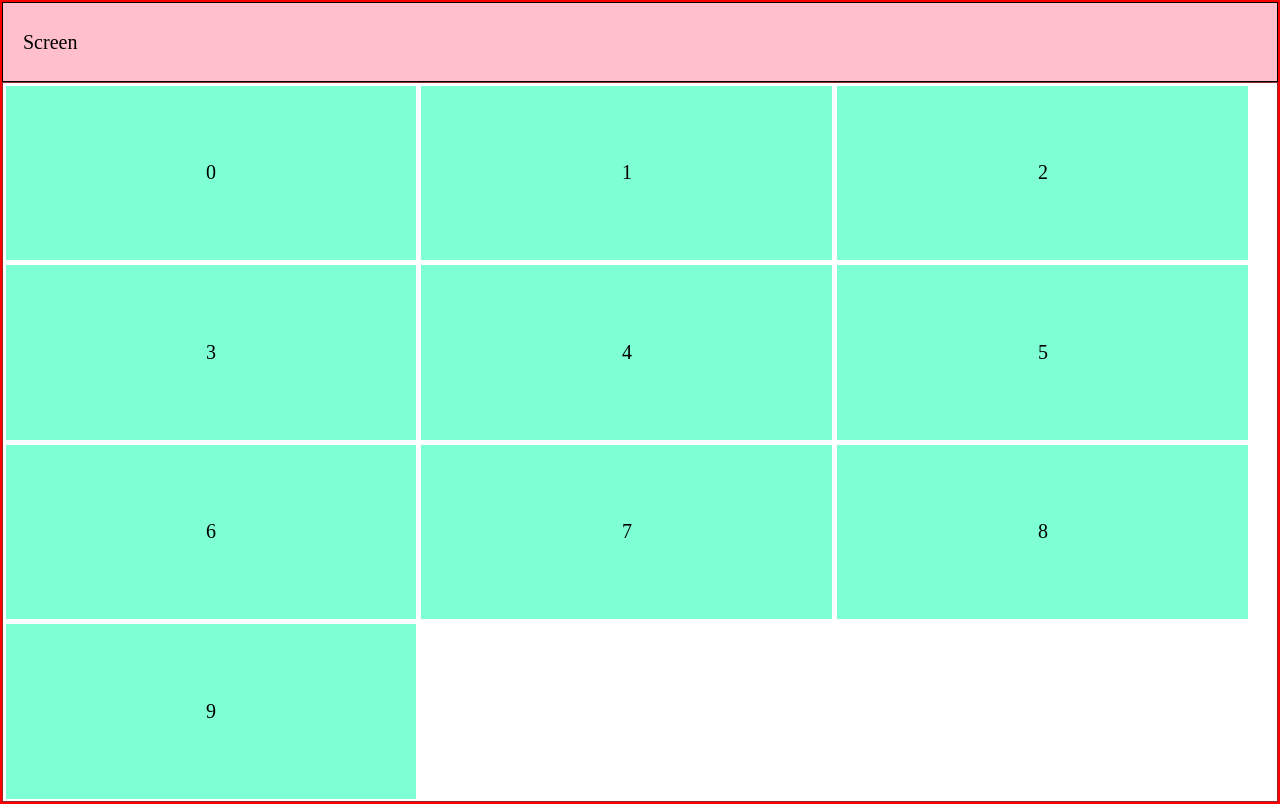
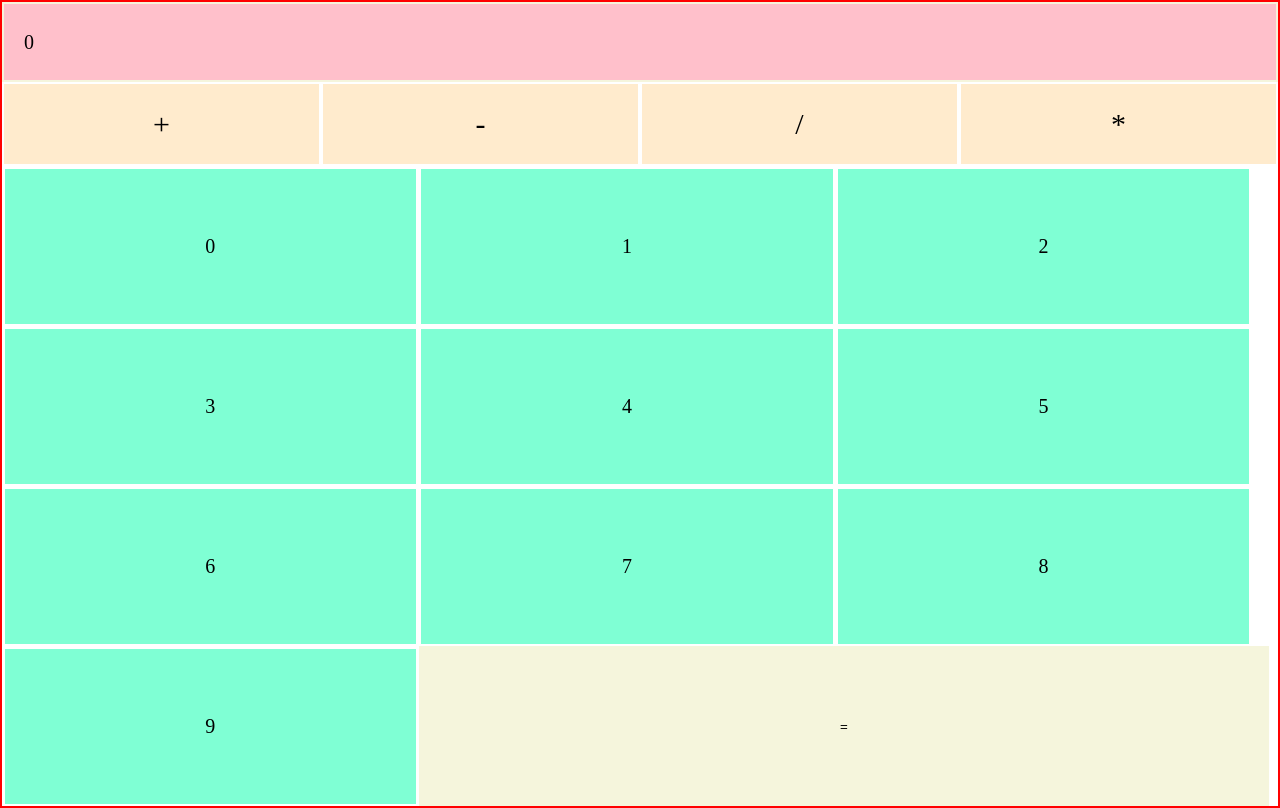
Before and after one commit to borisrosedev/BankUp, a plain HTML site: page app/index.html in a window 1280 px wide. Drawn offline with Linux system fonts and the light colour scheme.

Commit message:
feat/add

```diff
--- a/app/index.html
+++ b/app/index.html
@@ -8,28 +8,38 @@
 </head>
 <body>
 
-    <div class="calculator">
+    <form class="calculator">
 
         <!-- deux enfants directs de calculator-->
-        <div class="screen">
+        <div class="screen" id="screen">
             Screen
+        </div>
+        <div class="operations">
+            <div class="operation" id="add">+</div>
+            <div class="operation" id="substract">-</div>
+            <div class="operation" id="divide">/</div>
+            <div class="operation" id="multiply">*</div>
         </div>
 
         <div class="digits-board">
             <!-- enfants de digits-board -->
-            <div class="digit">0</div>
-            <div class="digit">1</div>
-            <div class="digit">2</div>
-            <div class="digit">3</div>
-            <div class="digit">4</div>
-            <div class="digit">5</div>
-            <div class="digit">6</div>
-            <div class="digit">7</div>
-            <div class="digit">8</div>
-            <div class="digit last-digit">9</div>
+            <div class="digit" id="0">0</div>
+            <div class="digit" id="1">1</div>
+            <div class="digit" id="2">2</div>
+            <div class="digit" id="3">3</div>
+            <div class="digit" id="4">4</div>
+            <div class="digit" id="5">5</div>
+            <div class="digit" id="6">6</div>
+            <div class="digit" id="7">7</div>
+            <div class="digit" id="8">8</div>
+            <div class="digit last-digit" id="9">9</div>
             <!-- fin de digits board-->
+
+            <button> = </button>
         </div>
-    </div>
+    </form>
 
+    <!-- tout a la fin je référence mon scripts javascript-->
+     <script src="./main.js" type="module"></script>
 </body>
 </html>
--- /dev/null
+++ b/app/main.js
@@ -0,0 +1,22 @@
+console.log("🟢 Bonjour la calculatrice a fini de s'afficher")
+
+const screen = document.getElementById("screen");
+screen.innerHTML = "0"
+
+// c'est un tableau
+const digitIdentifiers = [0,1,2,3,4,5,6,7,8,9]
+
+for(const el of digitIdentifiers){
+    // pour chaque élément du tableau ci-dessus
+    // tu récupères élément HTML qui a la valeur de cet élément comme identifiant
+    document.getElementById(el).addEventListener('click', digitClickHandler)
+}
+
+
+function digitClickHandler(e){
+    // c'est une fonction qui va gérer ce qui se passe quand je clique sur un bouton
+    screen.innerHTML = e.target.id
+
+}
+
+// objectif : faire en sorte que lorsque je clique sur l'un des chiffres puis sur l'opératateur + et encore sur un autre chiffre il m'affiche dans la partie screen la somme des deux.
--- a/app/style.css
+++ b/app/style.css
@@ -13,6 +13,37 @@ body {
     border: solid red 2px;
     display: flex;
     flex-direction: column;
+
+    button {
+        width: calc(100%/1.5);
+        border: none;
+        background-color: beige;
+        &:hover {
+            background-color: antiquewhite;
+            cursor: pointer;
+        }
+    }
+}
+
+.operations {
+
+    display: flex;
+
+    .operation {
+        width: calc(100%/3.5);
+        margin: 2px;
+        &:hover {
+            background-color: #912a2a;
+            color: #fff;
+            cursor: pointer;
+        }
+        background-color: blanchedalmond;
+        height: 10vh;
+        display: flex;
+        font-size: 30px;
+        align-items: center;
+        justify-content: center;
+    }
 }
 
 
@@ -22,9 +53,9 @@ body {
     /* ces propriétés sont liées au parent des div ayant pour classe en l'occurrence digit */
     display: flex;
     flex-direction: row;
-    height: 90vh;
+    height: 80vh; /*80% de la hauteur de l'écran*/
 
-    border: solid 1px #912a2a;
+
     flex-wrap: wrap;
     justify-content: flex-start;
 }
@@ -35,7 +66,7 @@ body {
     padding: 5px 20px;
     font-size: 20px;
     background-color: pink;
-    border: solid #000 1px;
+
     width: 100%;
     height: 10vh;
     display: flex;
@@ -57,6 +88,7 @@ body {
     transition: all ease-in-out 300ms;
     &:hover {
         background-color: #bbeac9;
+        cursor: pointer;
     }
     /* combien dois-je donner en valeur % pour qu'il n'y ait que 3 éléments par ligne dans la digits-board qui a une valeur en largeur de 300px*/
 }
```
